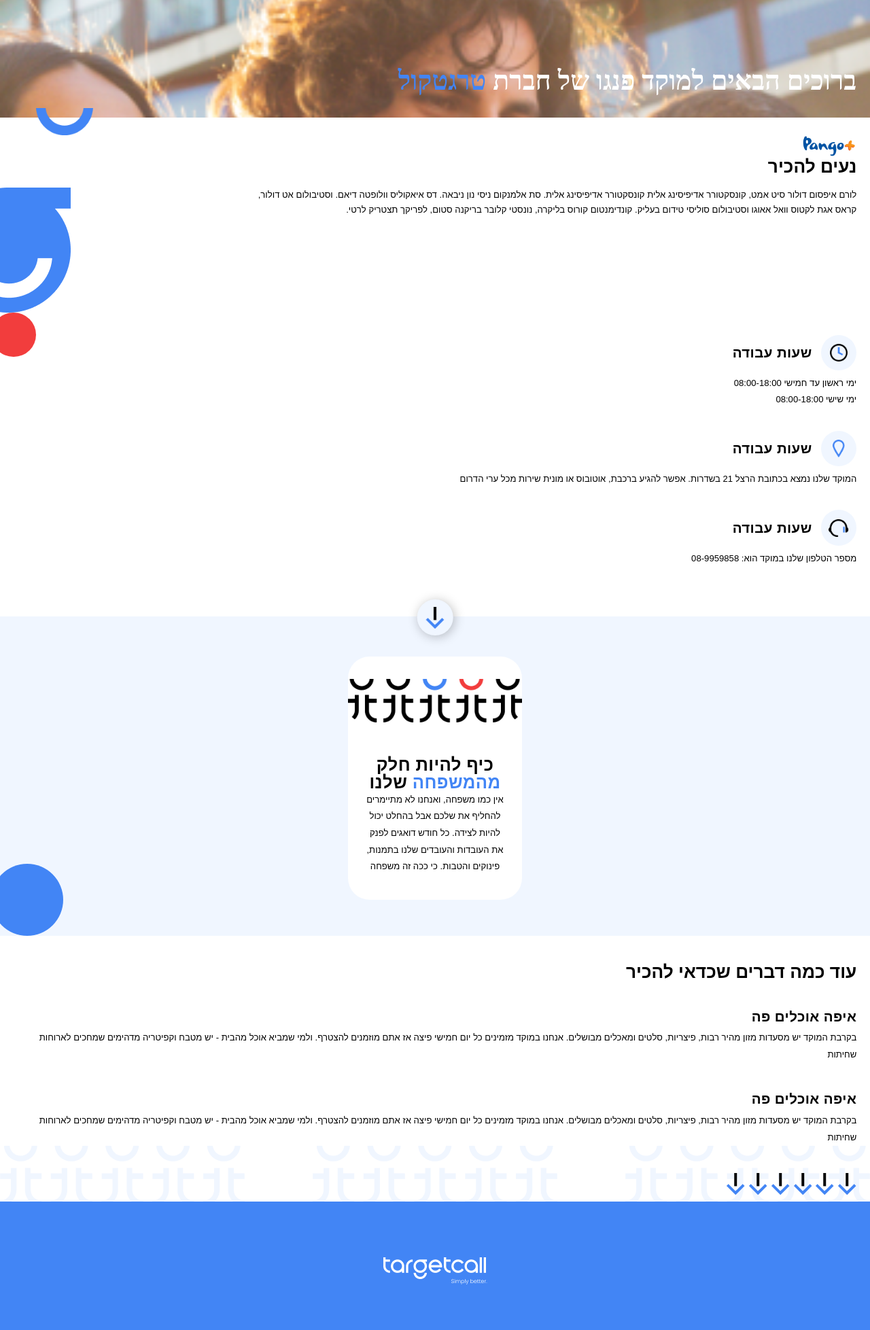
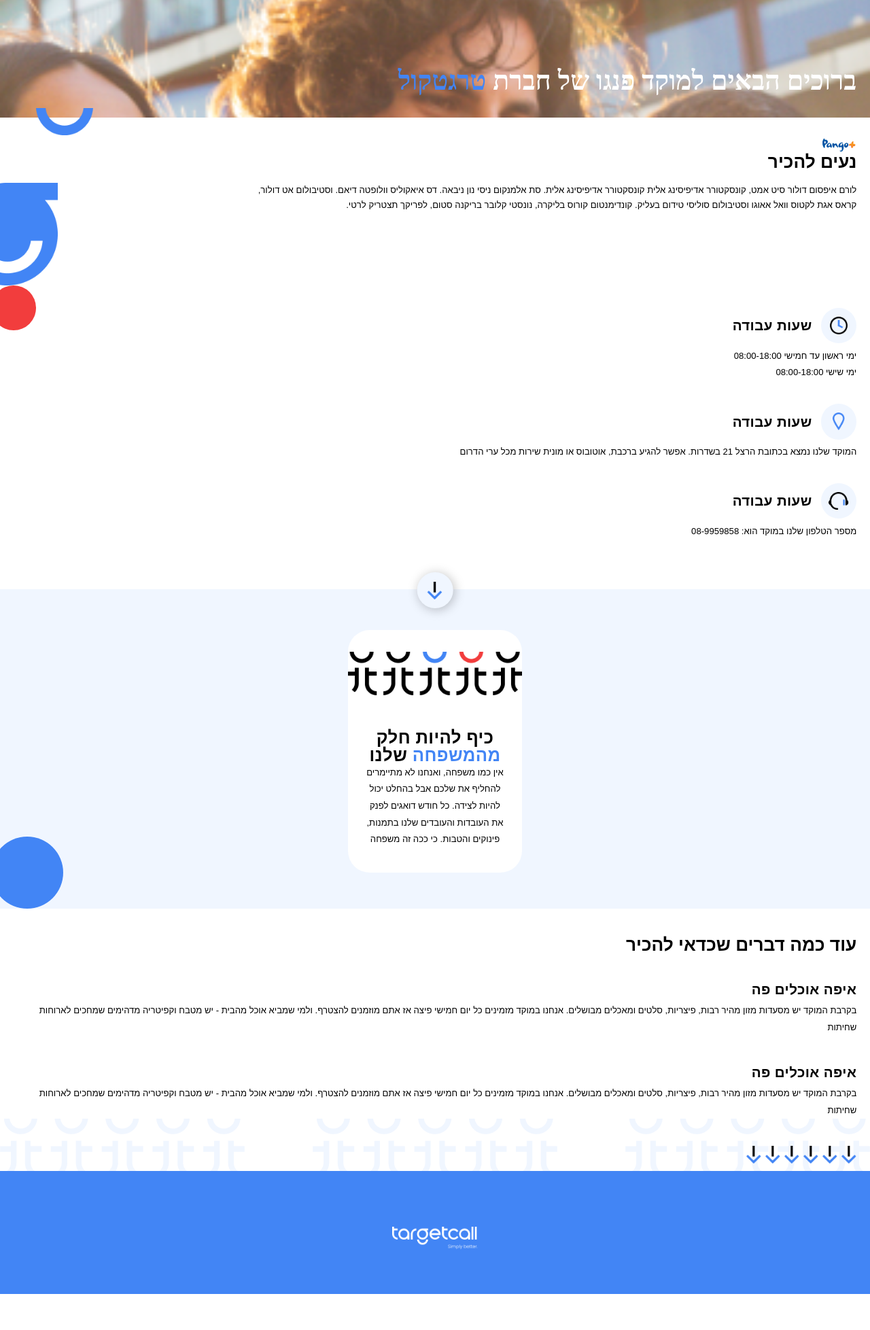
Before and after one commit to amitAshdot/pango-moked, a PHP site: page / in a window 1280 px wide. Shown: the part 301-2258 px from the top of the page at 68% size. After the commit the page ends 2205 px from the top, so only its background shows below. Run offline with PHP 8.4, Linux system fonts and the light colour scheme; some web fonts are replaced.

Commit message:
add width to some img

```diff
--- a/index.html
+++ b/index.html
@@ -22,7 +22,7 @@
     <!-- Accept-Encoding: gzip, deflate -->
     <!-- PWA     -->
     <meta name="theme-color" content="#4285f5"/>
-    <meta name="viewport" content="width=device-width, initial-scale=1.0">
+    <meta name="viewport" content="width=device-width, initial-scale=1.0, maximum-scale=1.0">
     <link rel="apple-touch-icon" href="https://targetcall.co.il/wp-content/uploads/2020/10/favicon-150x150.png">
 
 
@@ -210,7 +210,7 @@
             <!-- GALLERY SECTION END-->
 
             <footer class="footer">
-                <img defer src="./assets/images/footer/bg.webp" class="lazyload family-icon" alt="לוגו" width="153" height="40">
+                <img defer src="./assets/images/footer/bg.webp" class="lazyload footer-logo" alt="לוגו" width="153" height="40">
 
             </footer>
             <!-- <script defer type="text/javascript" src="./js/cache.js"></script> -->
--- a/scss/layout/_footer.scss
+++ b/scss/layout/_footer.scss
@@ -4,4 +4,8 @@
     padding-block-end: 4.25rem;
     text-align: center;
 
+    &-logo {
+        width: 9.563rem;
+        height: auto;
+    }
 }
--- a/scss/layout/main-page/_family-section.scss
+++ b/scss/layout/main-page/_family-section.scss
@@ -30,9 +30,10 @@
     }
 
     &-icon {
-        width: auto;
+        width: 1.6875rem;
         height: auto;
-        object-fit: cover;
+        object-fit: contain;
+        aspect-ratio: 27 / 32;
 
         &-container {
             display: flex;
--- a/scss/layout/main-page/_meet-section.scss
+++ b/scss/layout/main-page/_meet-section.scss
@@ -5,11 +5,17 @@
 
     }
 
+    &-logo {
+        width: 3.935rem;
+        height: auto;
+    }
+
     &-title {
         width: 100%;
         line-height: 2.6rem;
         margin-block-start: -1rem;
     }
+
 
     &-text {
         display: flex;
@@ -23,7 +29,10 @@
         }
 
         &>img {
-            width: auto;
+            width: 6.5rem;
+            height: 100%;
+            background-size: cover;
+            aspect-ratio: 104 / 184;
         }
     }
 }
```
Also changed, not shown: css/index.css.
